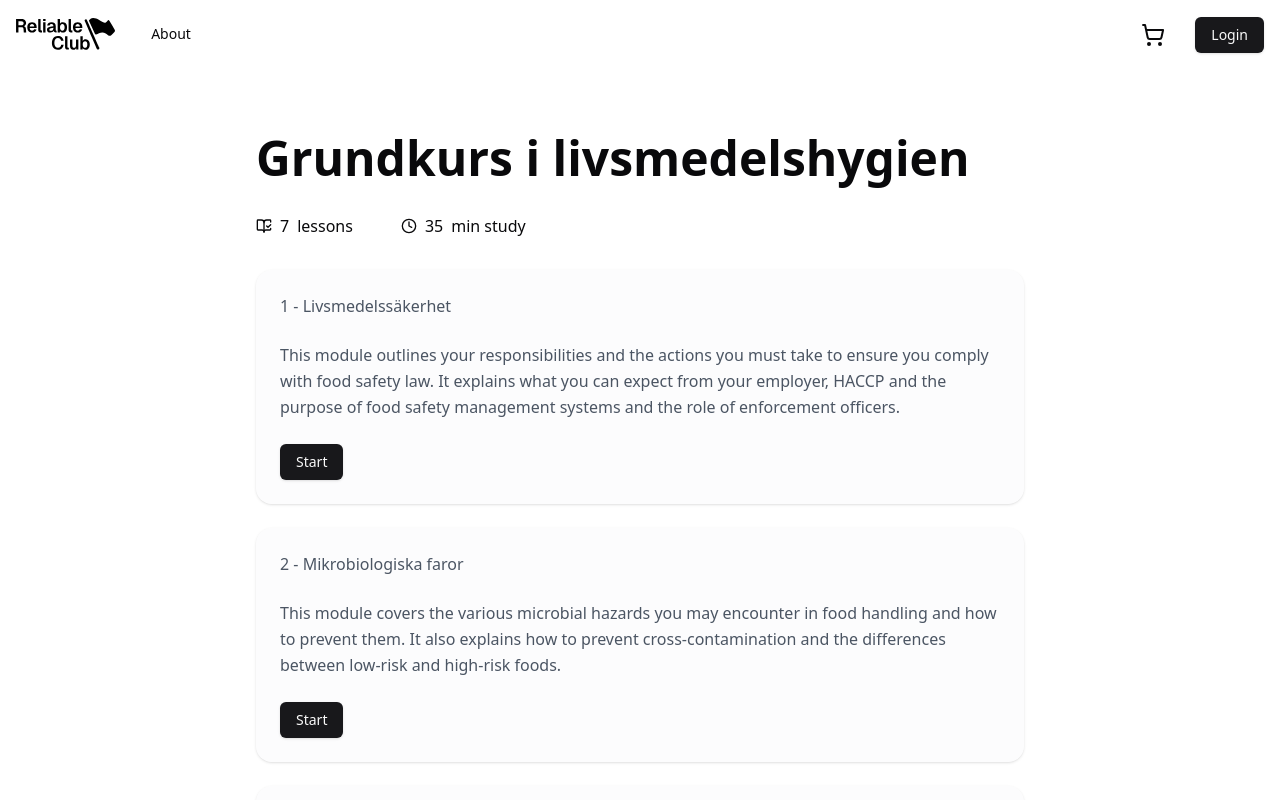
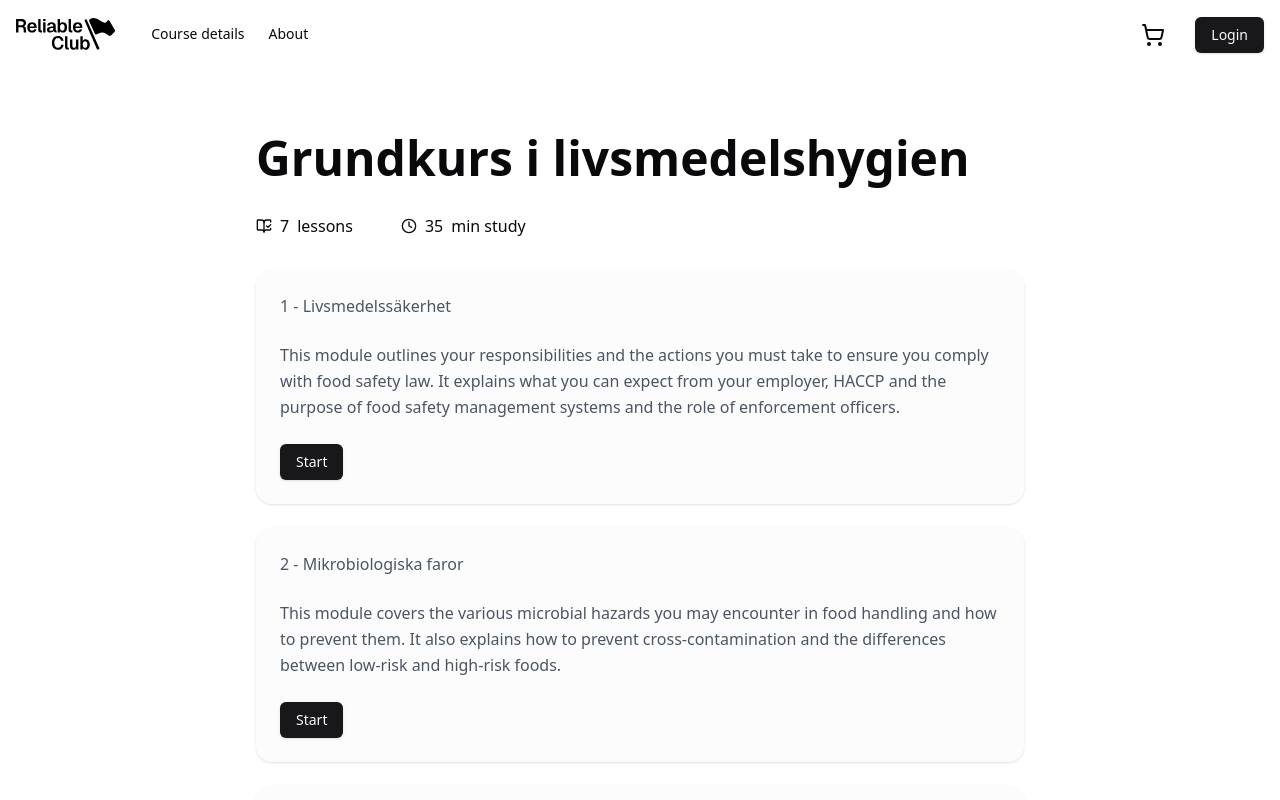
Before and after one commit to evilpaper/reliable, a Next.js app: page /courses/food-hygiene-foundations in a window 1280 px wide. Shown: the top 800 px of the page. Built offline with nearby package versions, Linux system fonts and the light colour scheme.

Commit message:
feat: load course on course details page based on slug

```diff
--- a/src/app/(landing)/courses/[id]/page.tsx
+++ b/src/app/(landing)/courses/[id]/page.tsx
@@ -1,67 +1,18 @@
 import { CourseScreen } from "@/features/course/course-screen";
+import { courses } from "@/features/course/courses";
 
-const course = {
-  name: "Grundkurs i livsmedelshygien",
-  lessons: [
-    {
-      id: crypto.randomUUID(),
-      number: 1,
-      slug: "livsmedelsakerhet",
-      name: "Livsmedelssäkerhet",
-      content:
-        "This module outlines your responsibilities and the actions you must take to ensure you comply with food safety law. It explains what you can expect from your employer, HACCP and the purpose of food safety management systems and the role of enforcement officers.",
-    },
-    {
-      id: crypto.randomUUID(),
-      number: 2,
-      name: "Mikrobiologiska faror",
-      slug: "mikrobiologiska-faror",
-      content:
-        "This module covers the various microbial hazards you may encounter in food handling and how to prevent them. It also explains how to prevent cross-contamination and the differences between low-risk and high-risk foods.",
-    },
-    {
-      id: crypto.randomUUID(),
-      number: 3,
-      name: "Fysiska, kemiska och allergena faror",
-      slug: "fysiska-kemiska-och-allergena-faror",
-      content:
-        "This module details physical, chemical and allergenic hazards, the risks they pose to food safety and the ways in which you can prevent contamination from occurring.",
-    },
-    {
-      id: crypto.randomUUID(),
-      number: 4,
-      name: "Förvaring",
-      slug: "forvaring",
-      content:
-        "This module explains the importance of storing foods at the correct temperatures. It covers deliveries, how to correctly store different types of food, best before and use-by dates, stock rotation systems and food labelling requirements.",
-    },
-    {
-      id: crypto.randomUUID(),
-      number: 5,
-      name: "Förberedning",
-      slug: "forberedning",
-      content:
-        "This module explains how to safely prepare food, including proper thawing, cooking and reheating methods. It also covers safe practices for hot and cold holding and managing hazards during food service.",
-    },
-    {
-      id: crypto.randomUUID(),
-      number: 6,
-      name: "Personlig hygien",
-      slug: "personllig-hygien",
-      content:
-        "This module highlights the importance of maintaining high personal hygiene standards. It includes the importance of effective hand washing procedures, protective clothing, reporting illness and managing wounds and sores.",
-    },
-    {
-      id: crypto.randomUUID(),
-      number: 7,
-      name: "Rengöring",
-      slug: "rengöring",
-      content:
-        "This module highlights the importance of effective cleaning and disinfection. It explores how premises design can affect food safety, how to identify and control pests and the correct waste management procedures.",
-    },
-  ],
-};
+interface PageProps {
+  params: {
+    id: string;
+  };
+}
 
-export default async function Page() {
+export default async function Page({ params }: PageProps) {
+  const course = courses.find((course) => course.slug === params.id);
+
+  if (!course) {
+    return <h1>Hm...the course you tried to reach does not exist.</h1>;
+  }
+
   return <CourseScreen course={course} />;
 }
--- a/src/app/(landing)/courses/page.tsx
+++ b/src/app/(landing)/courses/page.tsx
@@ -1,5 +1,3 @@
-import { CourseCard } from "@/features/course/course-card";
-
 export default async function Page() {
   return <p>Courses</p>;
 }
--- a/src/common/components/nav.tsx
+++ b/src/common/components/nav.tsx
@@ -20,7 +20,10 @@ import { CartSheet } from "@/features/cart/cart-sheet";
 import reliableLogoBlackSvg from "../../../public/reliable-logo-black.svg";
 import reliableLogoWhiteSvg from "../../../public/reliable-logo-white.svg";
 
-const navItems = [{ name: "About", href: "/about" }];
+const navItems = [
+  { name: "Course details", href: "/courses/food-hygiene-foundations" },
+  { name: "About", href: "/about" },
+];
 
 export function Nav() {
   const [isOpen, setIsOpen] = React.useState(false);
--- a/src/features/course/course-screen.tsx
+++ b/src/features/course/course-screen.tsx
@@ -11,6 +11,7 @@ import Link from "next/link";
 interface Props {
   course: {
     name: string;
+    slug: string;
     lessons: {
       id: string;
       number: number;
--- /dev/null
+++ b/src/features/course/courses.ts
@@ -0,0 +1,64 @@
+export const courses = [
+  {
+    name: "Grundkurs i livsmedelshygien",
+    slug: "food-hygiene-foundations",
+    lessons: [
+      {
+        id: crypto.randomUUID(),
+        number: 1,
+        slug: "livsmedelsakerhet",
+        name: "Livsmedelssäkerhet",
+        content:
+          "This module outlines your responsibilities and the actions you must take to ensure you comply with food safety law. It explains what you can expect from your employer, HACCP and the purpose of food safety management systems and the role of enforcement officers.",
+      },
+      {
+        id: crypto.randomUUID(),
+        number: 2,
+        name: "Mikrobiologiska faror",
+        slug: "mikrobiologiska-faror",
+        content:
+          "This module covers the various microbial hazards you may encounter in food handling and how to prevent them. It also explains how to prevent cross-contamination and the differences between low-risk and high-risk foods.",
+      },
+      {
+        id: crypto.randomUUID(),
+        number: 3,
+        name: "Fysiska, kemiska och allergena faror",
+        slug: "fysiska-kemiska-och-allergena-faror",
+        content:
+          "This module details physical, chemical and allergenic hazards, the risks they pose to food safety and the ways in which you can prevent contamination from occurring.",
+      },
+      {
+        id: crypto.randomUUID(),
+        number: 4,
+        name: "Förvaring",
+        slug: "forvaring",
+        content:
+          "This module explains the importance of storing foods at the correct temperatures. It covers deliveries, how to correctly store different types of food, best before and use-by dates, stock rotation systems and food labelling requirements.",
+      },
+      {
+        id: crypto.randomUUID(),
+        number: 5,
+        name: "Förberedning",
+        slug: "forberedning",
+        content:
+          "This module explains how to safely prepare food, including proper thawing, cooking and reheating methods. It also covers safe practices for hot and cold holding and managing hazards during food service.",
+      },
+      {
+        id: crypto.randomUUID(),
+        number: 6,
+        name: "Personlig hygien",
+        slug: "personllig-hygien",
+        content:
+          "This module highlights the importance of maintaining high personal hygiene standards. It includes the importance of effective hand washing procedures, protective clothing, reporting illness and managing wounds and sores.",
+      },
+      {
+        id: crypto.randomUUID(),
+        number: 7,
+        name: "Rengöring",
+        slug: "rengöring",
+        content:
+          "This module highlights the importance of effective cleaning and disinfection. It explores how premises design can affect food safety, how to identify and control pests and the correct waste management procedures.",
+      },
+    ],
+  },
+];
--- a/src/features/landing/landing-screen.tsx
+++ b/src/features/landing/landing-screen.tsx
@@ -38,7 +38,7 @@ export async function LandingScreen({ course }: Props) {
               variant="outline"
               className="w-auto self-start text-base md:p-6"
             >
-              <Link href="/courses/grundkurs-i-livsmedelshygien">
+              <Link href="/courses/food-hygiene-foundations">
                 Se kursinnehåll
               </Link>
             </Button>
```
